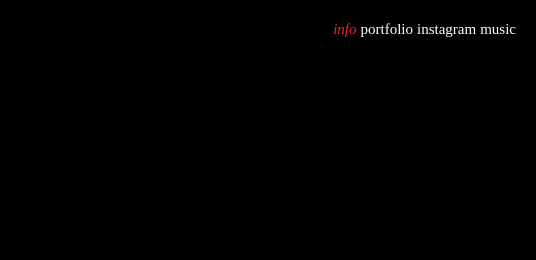
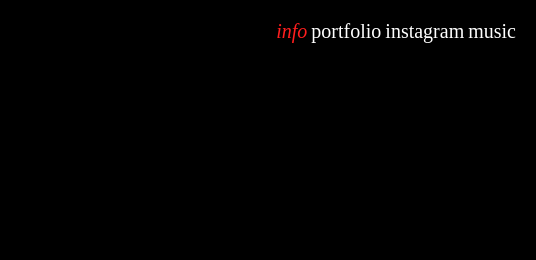
Before and after one commit to sleepingsanta/sleepingsanta.github.io, a plain HTML site: page info.html in a window 1280 px wide. Shown: the top 260 px of the page, 744-1280 px from the left. Drawn offline with Linux system fonts and the light colour scheme.

Commit message:
version.1.1

```diff
--- a/index.css
+++ b/index.css
@@ -71,7 +71,7 @@ video{
 }
 .right-text{
     position: relative;
-    font-size: 15px;
+    font-size: 20px;
     font-family: 'PT serif', serif;
     display: inline;
     /* border: red 2px solid; */
--- a/info.css
+++ b/info.css
@@ -11,7 +11,7 @@ body{
 }
 .right-text{
     position: relative;
-    font-size: 15px;
+    font-size: 20px;
     font-family: 'PT serif', serif;
     display: inline;
     /* border: red 2px solid; */
--- a/portfolio.css
+++ b/portfolio.css
@@ -11,7 +11,7 @@ body{
 }
 .right-text{
     position: relative;
-    font-size: 15px;
+    font-size: 20px;
     font-family: 'PT serif', serif;
     display: inline;
     /* border: red 2px solid; */
```
Also changed, not shown: info.html (+3 -0 lines).
